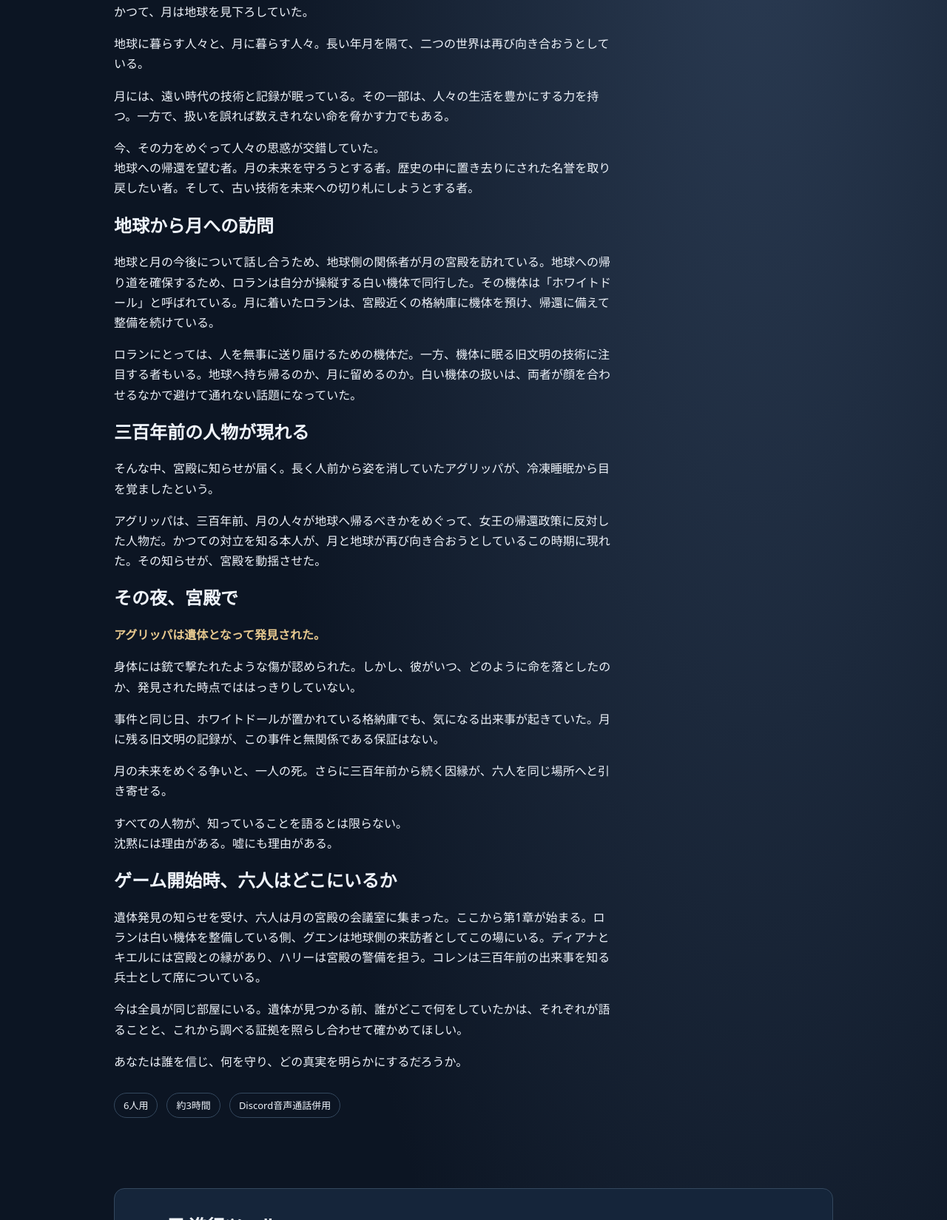
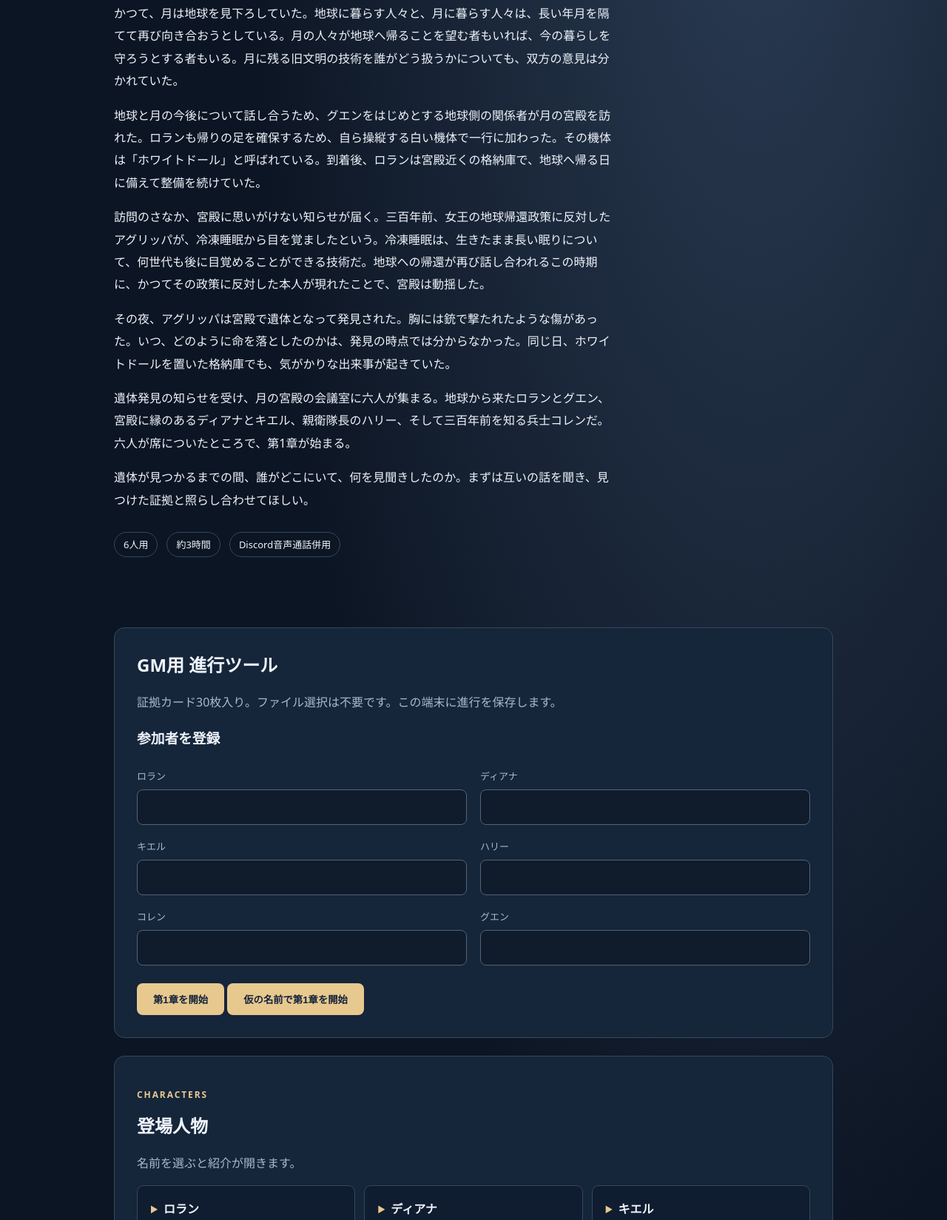
Before and after one commit to FukushiKen2/murder_mystery, a plain HTML site: page index.html in a window 1280 px wide. Shown: the part 320-1969 px from the top of the page at 74% size. Drawn offline with Linux system fonts and the light colour scheme.

Commit message:
Polish the public prologue and unify its typography

```diff
--- a/index.html
+++ b/index.html
@@ -1,24 +1,10 @@
-<!doctype html><html lang="ja"><head><meta charset="utf-8"><meta name="viewport" content="width=device-width,initial-scale=1"><title>黒歴史の証人 — 白の終焉</title><link rel="stylesheet" href="styles.css?v=public-intro"><script src="app.js?v=character-profiles" defer></script></head><body><header><strong>∀　黒歴史の証人</strong><small>6 PLAYERS · 3 CHAPTERS</small></header><main><section class="hero"><p class="eyebrow">MURDER MYSTERY</p><h1>白の終焉</h1><div class="prologue">
-<p>かつて、月は地球を見下ろしていた。</p>
-<p>地球に暮らす人々と、月に暮らす人々。長い年月を隔て、二つの世界は再び向き合おうとしている。</p>
-<p>月には、遠い時代の技術と記録が眠っている。その一部は、人々の生活を豊かにする力を持つ。一方で、扱いを誤れば数えきれない命を脅かす力でもある。</p>
-<p>今、その力をめぐって人々の思惑が交錯していた。<br>地球への帰還を望む者。月の未来を守ろうとする者。歴史の中に置き去りにされた名誉を取り戻したい者。そして、古い技術を未来への切り札にしようとする者。</p>
-<h2>地球から月への訪問</h2>
-<p>地球と月の今後について話し合うため、地球側の関係者が月の宮殿を訪れている。地球への帰り道を確保するため、ロランは自分が操縦する白い機体で同行した。その機体は「ホワイトドール」と呼ばれている。月に着いたロランは、宮殿近くの格納庫に機体を預け、帰還に備えて整備を続けている。</p>
-<p>ロランにとっては、人を無事に送り届けるための機体だ。一方、機体に眠る旧文明の技術に注目する者もいる。地球へ持ち帰るのか、月に留めるのか。白い機体の扱いは、両者が顔を合わせるなかで避けて通れない話題になっていた。</p>
-<h2>三百年前の人物が現れる</h2>
-<p>そんな中、宮殿に知らせが届く。長く人前から姿を消していたアグリッパが、冷凍睡眠から目を覚ましたという。</p>
-<p>アグリッパは、三百年前、月の人々が地球へ帰るべきかをめぐって、女王の帰還政策に反対した人物だ。かつての対立を知る本人が、月と地球が再び向き合おうとしているこの時期に現れた。その知らせが、宮殿を動揺させた。</p>
-<h2>その夜、宮殿で</h2>
-<p><strong>アグリッパは遺体となって発見された。</strong></p>
-<p>身体には銃で撃たれたような傷が認められた。しかし、彼がいつ、どのように命を落としたのか、発見された時点でははっきりしていない。</p>
-<p>事件と同じ日、ホワイトドールが置かれている格納庫でも、気になる出来事が起きていた。月に残る旧文明の記録が、この事件と無関係である保証はない。</p>
-<p>月の未来をめぐる争いと、一人の死。さらに三百年前から続く因縁が、六人を同じ場所へと引き寄せる。</p>
-<p>すべての人物が、知っていることを語るとは限らない。<br>沈黙には理由がある。嘘にも理由がある。</p>
-<h2>ゲーム開始時、六人はどこにいるか</h2>
-<p>遺体発見の知らせを受け、六人は月の宮殿の会議室に集まった。ここから第1章が始まる。ロランは白い機体を整備している側、グエンは地球側の来訪者としてこの場にいる。ディアナとキエルには宮殿との縁があり、ハリーは宮殿の警備を担う。コレンは三百年前の出来事を知る兵士として席についている。</p>
-<p>今は全員が同じ部屋にいる。遺体が見つかる前、誰がどこで何をしていたかは、それぞれが語ることと、これから調べる証拠を照らし合わせて確かめてほしい。</p>
-<p>あなたは誰を信じ、何を守り、どの真実を明らかにするだろうか。</p>
+<!doctype html><html lang="ja"><head><meta charset="utf-8"><meta name="viewport" content="width=device-width,initial-scale=1"><title>黒歴史の証人 — 白の終焉</title><link rel="stylesheet" href="styles.css?v=prologue-edit"><script src="app.js?v=character-profiles" defer></script></head><body><header><strong>∀　黒歴史の証人</strong><small>6 PLAYERS · 3 CHAPTERS</small></header><main><section class="hero"><p class="eyebrow">MURDER MYSTERY</p><h1>白の終焉</h1><div class="prologue">
+<p>かつて、月は地球を見下ろしていた。地球に暮らす人々と、月に暮らす人々は、長い年月を隔てて再び向き合おうとしている。月の人々が地球へ帰ることを望む者もいれば、今の暮らしを守ろうとする者もいる。月に残る旧文明の技術を誰がどう扱うかについても、双方の意見は分かれていた。</p>
+<p>地球と月の今後について話し合うため、グエンをはじめとする地球側の関係者が月の宮殿を訪れた。ロランも帰りの足を確保するため、自ら操縦する白い機体で一行に加わった。その機体は「ホワイトドール」と呼ばれている。到着後、ロランは宮殿近くの格納庫で、地球へ帰る日に備えて整備を続けていた。</p>
+<p>訪問のさなか、宮殿に思いがけない知らせが届く。三百年前、女王の地球帰還政策に反対したアグリッパが、冷凍睡眠から目を覚ましたという。冷凍睡眠は、生きたまま長い眠りについて、何世代も後に目覚めることができる技術だ。地球への帰還が再び話し合われるこの時期に、かつてその政策に反対した本人が現れたことで、宮殿は動揺した。</p>
+<p>その夜、アグリッパは宮殿で遺体となって発見された。胸には銃で撃たれたような傷があった。いつ、どのように命を落としたのかは、発見の時点では分からなかった。同じ日、ホワイトドールを置いた格納庫でも、気がかりな出来事が起きていた。</p>
+<p>遺体発見の知らせを受け、月の宮殿の会議室に六人が集まる。地球から来たロランとグエン、宮殿に縁のあるディアナとキエル、親衛隊長のハリー、そして三百年前を知る兵士コレンだ。六人が席についたところで、第1章が始まる。</p>
+<p>遺体が見つかるまでの間、誰がどこにいて、何を見聞きしたのか。まずは互いの話を聞き、見つけた証拠と照らし合わせてほしい。</p>
 </div>
 <p class="pills"><span>6人用</span><span>約3時間</span><span>Discord音声通話併用</span></p></section><section class="panel" aria-labelledby="session-title">
   <h2 id="session-title">GM用 進行ツール</h2>
--- a/styles.css
+++ b/styles.css
@@ -33,5 +33,5 @@ select {
 .roles summary::marker { color: var(--gold); }
 .roles details p { margin: 10px 0 0; color: var(--muted); }
 
-.prologue { max-width: 42em; }
-.prologue strong { color: var(--gold); }
+.prologue { max-width: 42em; font-size: 1rem; line-height: 1.9; }
+.prologue p { margin: 0 0 1em; }
```
